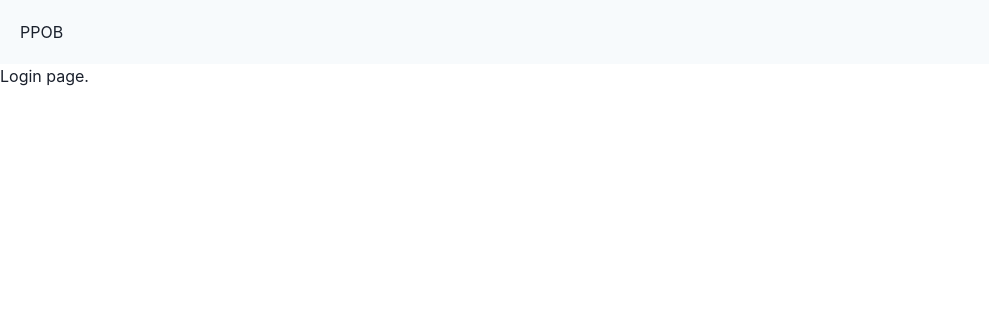
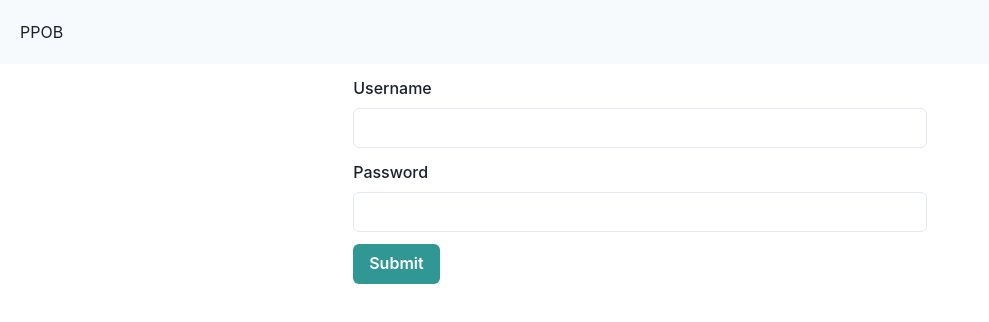
Before and after one commit to Veirt/ppob-pdam, a Next.js app in the folder client/: page /login in a window 1280 px wide. Shown: the top 322 px of the page, without its empty margins (0-989 px from the left). Built offline with nearby package versions, Linux system fonts and the light colour scheme.

Commit message:
feat: login form

```diff
--- a/client/pages/login/index.tsx
+++ b/client/pages/login/index.tsx
@@ -1,5 +1,96 @@
+import {
+    Box,
+    Button,
+    Container,
+    FormControl,
+    FormErrorMessage,
+    FormHelperText,
+    FormLabel,
+    Input,
+    Text,
+    useToast,
+} from "@chakra-ui/react";
+import axios, { AxiosError } from "axios";
+import { ChangeEvent, FormEvent, useState } from "react";
+
+interface State {
+    username: string;
+    password: string;
+}
+
 const Login = () => {
-    return <div>Login page.</div>;
+    const toast = useToast();
+
+    const [state, setState] = useState<State>({ username: "", password: "" });
+    const [isLoading, setLoading] = useState(false);
+
+    const handleChange = (e: ChangeEvent<HTMLInputElement>) => {
+        setState({ ...state, [e.target.name]: e.target.value });
+    };
+
+    const handleSubmit = async (e: FormEvent) => {
+        e.preventDefault();
+        setLoading(true);
+
+        try {
+            const res = await axios.post(
+                `${process.env.NEXT_PUBLIC_API_ENDPOINT}/auth/login`,
+                { ...state }
+            );
+        } catch (err) {
+            toast({
+                position: "top-right",
+                title: "Error",
+                description: (err as AxiosError).response!.data.msg,
+                status: "error",
+                duration: 3000,
+                isClosable: true,
+            });
+        } finally {
+            setLoading(false);
+        }
+    };
+
+    return (
+        <Container>
+            <form onSubmit={handleSubmit}>
+                <FormControl>
+                    <Box my={3}>
+                        <FormLabel htmlFor="username">Username</FormLabel>
+                        <Input
+                            id="username"
+                            name="username"
+                            type="text"
+                            value={state.username}
+                            onChange={handleChange}
+                            required
+                        />
+                    </Box>
+
+                    <Box my={3}>
+                        <FormLabel htmlFor="password">Password</FormLabel>
+                        <Input
+                            id="password"
+                            name="password"
+                            type="password"
+                            value={state.password}
+                            onChange={handleChange}
+                            required
+                        />
+                    </Box>
+                </FormControl>
+
+                <Button
+                    isLoading={isLoading}
+                    type="submit"
+                    colorScheme="teal"
+                    size="md"
+                >
+                    Submit
+                </Button>
+            </form>
+        </Container>
+    );
 };
 
 export default Login;
```
Also changed, not shown: 1 other file (tests, documents, lock files or other folders).
